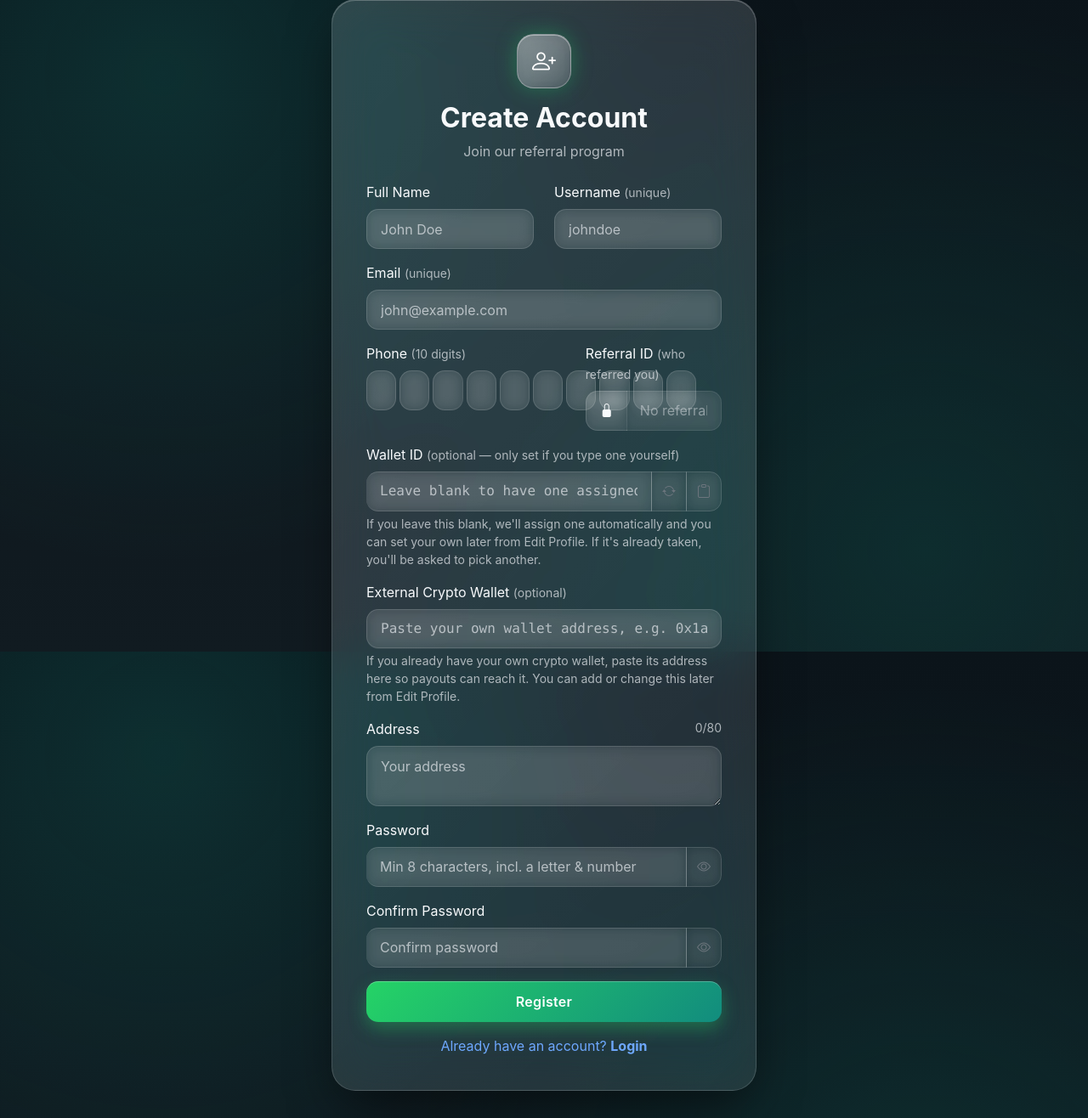
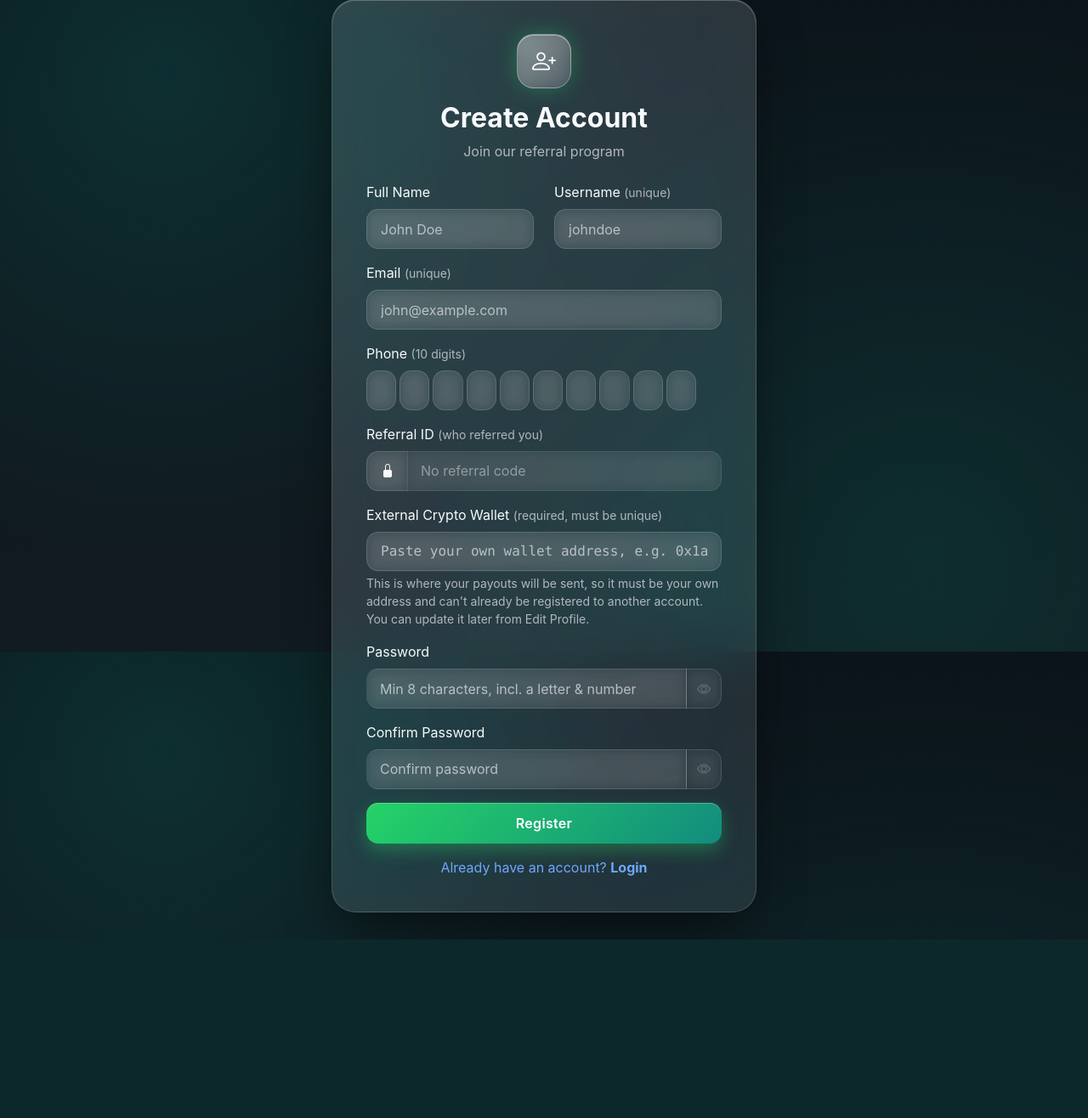
Before and after one commit to futureminds-stack/Smartpayments, a Flask app: page /register in a window 1280 px wide. Shown: the part 33-1349 px from the top of the page at 85% size. After the commit the page ends 1139 px from the top, so only its background shows below. Run offline with Flask 3, Linux system fonts and the light colour scheme; some libraries are stand-ins or nearby versions.

Commit message:
Update register.html

```diff
--- a/templates/register.html
+++ b/templates/register.html
@@ -24,8 +24,7 @@
                 <label class="form-label">Email <small class="text-muted">(unique)</small></label>
                 <input type="email" name="email" class="form-control" placeholder="john@example.com" value="{{ form_data.get('email', '') }}" required>
             </div>
-            <div class="row">
-                <div class="col-md-7 mb-3">
+            <div class="mb-3">
                 <label class="form-label">Phone <small class="text-muted">(10 digits)</small></label>
                 <div class="d-flex gap-1" id="phoneBoxes">
                     {% set existing_phone = form_data.get('phone', '') %}
@@ -38,39 +37,20 @@
                 </div>
                 <input type="hidden" name="phone" id="phoneHidden" value="{{ existing_phone }}">
             </div>
-                <div class="col-md-5 mb-3">
+            <div class="mb-3">
                 <label class="form-label">Referral ID <small class="text-muted">(who referred you)</small></label>
                 <div class="input-group">
                     <span class="input-group-text"><i class="bi bi-lock-fill"></i></span>
                     <input type="text" name="referral_id" class="form-control" placeholder="No referral code" value="{{ ref_code }}" readonly>
                 </div>
             </div>
-            </div>
             <div class="mb-3">
-                <label class="form-label">Wallet ID <small class="text-muted">(optional — only set if you type one yourself)</small></label>
-                <div class="input-group">
-                    <input type="text" name="wallet_id" id="walletIdField" class="form-control font-monospace"
-                           maxlength="16" value="{{ suggested_wallet_id }}"
-                           placeholder="Leave blank to have one assigned automatically"
-                           pattern="[A-Za-z0-9]{16}" title="Exactly 16 letters/numbers">
-                    <button type="button" class="btn btn-outline-secondary" id="regenWalletId" title="Suggest one for me"><i class="bi bi-arrow-repeat"></i></button>
-                    <button type="button" class="btn btn-outline-secondary" onclick="copyToClipboard(document.getElementById('walletIdField').value)" title="Copy"><i class="bi bi-clipboard"></i></button>
-                </div>
-                <div class="form-text">If you leave this blank, we'll assign one automatically and you can set your own later from Edit Profile. If it's already taken, you'll be asked to pick another.</div>
-            </div>
-            <div class="mb-3">
-                <label class="form-label">External Crypto Wallet <small class="text-muted">(optional)</small></label>
+                <label class="form-label">External Crypto Wallet <small class="text-muted">(required, must be unique)</small></label>
                 <input type="text" name="external_wallet_id" class="form-control font-monospace" maxlength="128"
                        value="{{ form_data.get('external_wallet_id', '') }}"
-                       placeholder="Paste your own wallet address, e.g. 0x1a2B3c... or a Binance deposit address">
-                <div class="form-text">If you already have your own crypto wallet, paste its address here so payouts can reach it. You can add or change this later from Edit Profile.</div>
-            </div>
-            <div class="mb-3">
-                <label class="form-label d-flex justify-content-between">
-                    <span>Address</span>
-                    <span class="text-muted small" id="addressCount">0/80</span>
-                </label>
-                <textarea name="address" id="addressField" class="form-control" rows="2" maxlength="80" placeholder="Your address">{{ form_data.get('address', '') }}</textarea>
+                       placeholder="Paste your own wallet address, e.g. 0x1a2B3c... or a Binance deposit address"
+                       required>
+                <div class="form-text">This is where your payouts will be sent, so it must be your own address and can't already be registered to another account. You can update it later from Edit Profile.</div>
             </div>
             <div class="mb-3">
                 <label class="form-label">Password</label>
@@ -120,27 +100,6 @@
         });
     });
     syncHidden();
-
-    const field = document.getElementById("addressField");
-    const count = document.getElementById("addressCount");
-    if (field && count) {
-        const update = () => {
-            count.textContent = field.value.length + "/80";
-            count.classList.toggle("text-warning", field.value.length >= 70);
-        };
-        field.addEventListener("input", update);
-        update();
-    }
-    const walletField = document.getElementById("walletIdField");
-    const regenBtn = document.getElementById("regenWalletId");
-    if (walletField) walletField.addEventListener("input", () => {
-        walletField.value = walletField.value.toUpperCase().replace(/[^A-Z0-9]/g, "").slice(0, 16);
-    });
-    if (regenBtn && walletField) regenBtn.addEventListener("click", () => {
-        let id = "";
-        for (let i = 0; i < 16; i++) id += Math.floor(Math.random() * 10);
-        walletField.value = id;
-    });
 })();
 </script>
 {% endblock %}
```
Lines whose indentation alone changed are shown as unchanged.
